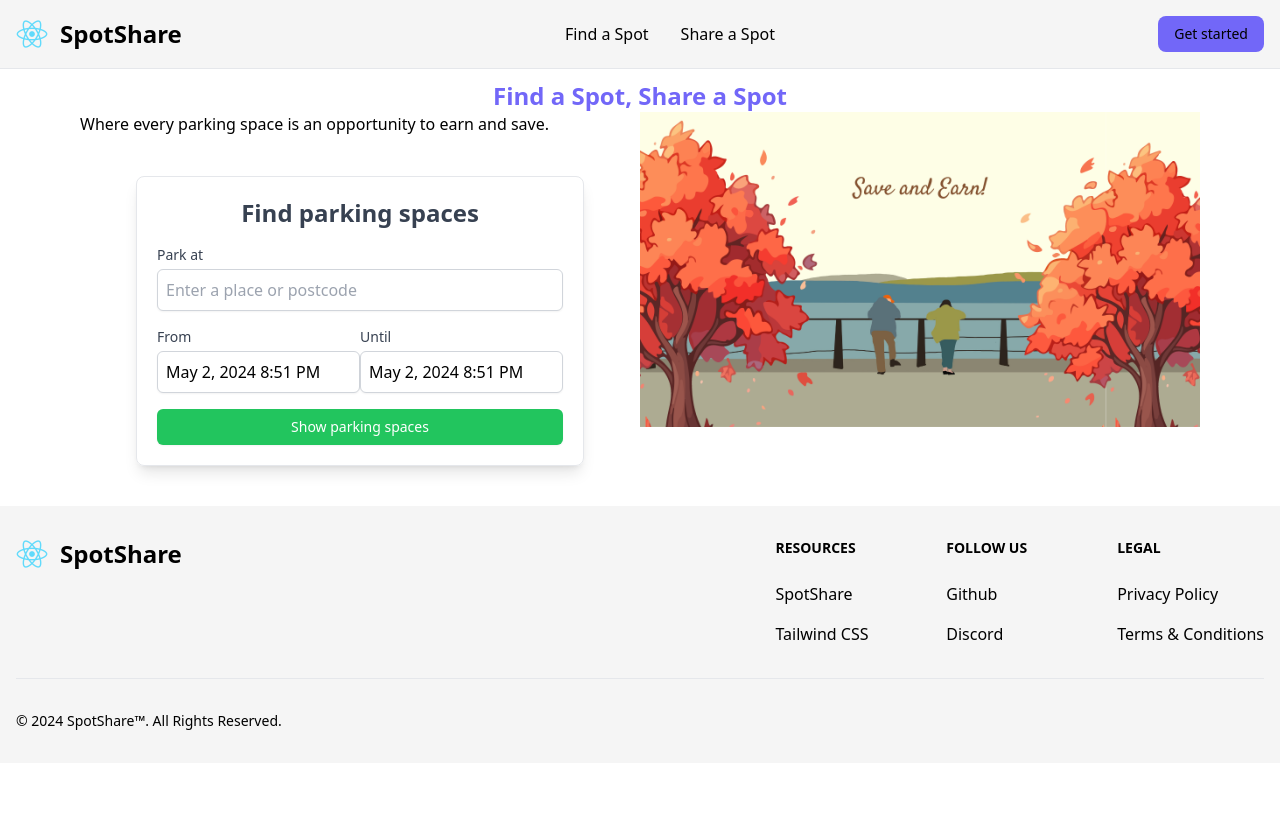
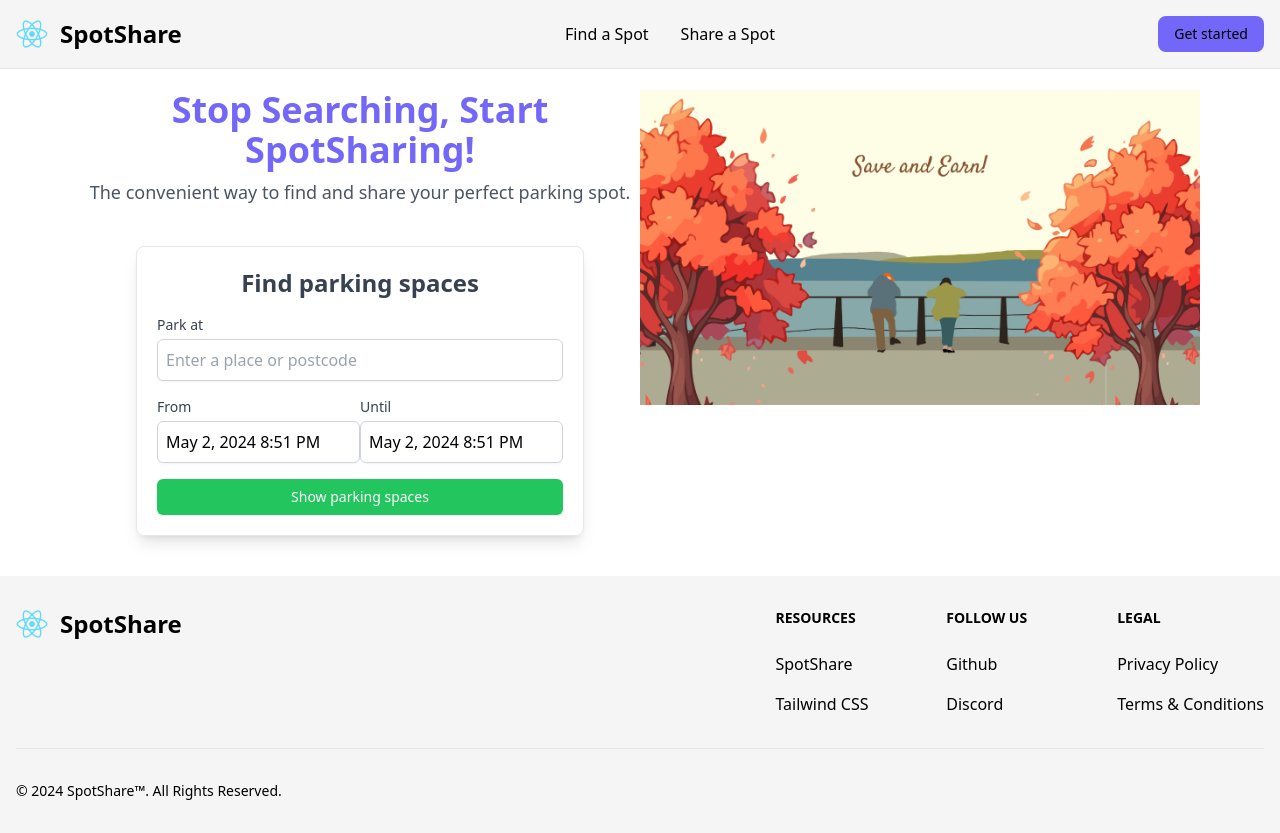
Before and after one commit to Zeethx/SpotShare, a React (Create React App) app: page / in a window 1280 px wide. Before the commit the page ends 800 px from the top, so only its background shows below. Built offline with nearby package versions, Linux system fonts and the light colour scheme.

Commit message:
Changes in Hero and form section

```diff
--- a/src/components/Form/Form.jsx
+++ b/src/components/Form/ParkingForm.jsx
@@ -2,10 +2,9 @@ import React from "react";
 import { useForm, Controller } from "react-hook-form";
 import DatePicker from "react-datepicker";
 import "react-datepicker/dist/react-datepicker.css";
-import Container from "../Container/Container";
 import InputField from "./InputField";
 
-function SimpleParkingForm() {
+function ParkingForm() {
   const { control, handleSubmit } = useForm({
     defaultValues: {
       location: "",
@@ -81,14 +80,5 @@ function SimpleParkingForm() {
   );
 }
 
-function Form() {
-  return (
-    <div>
-      <Container>
-        <SimpleParkingForm />
-      </Container>
-    </div>
-  );
-}
 
-export default Form;
+export default ParkingForm;
--- /dev/null
+++ b/src/components/HomePage/HeroSection.jsx
@@ -0,0 +1,25 @@
+import React from "react";
+import { ParkingForm } from "../";
+
+function HeroSection() {
+  return (
+    <div className="flex flex-col lg:flex-row">
+      <div className="lg:w-1/2">
+        <span className="text-center">
+          <h2 className="text-primary-color text-4xl font-bold">
+            Stop Searching, Start SpotSharing!
+          </h2>
+          <p className="text-lg text-gray-600 mt-2">
+            The convenient way to find and share your perfect parking spot.
+          </p>
+        </span>
+        <ParkingForm />
+      </div>
+      <div className="lg:w-1/2">
+        <img src="/parking.png" alt="parking" />
+      </div>
+    </div>
+  );
+}
+
+export default HeroSection;
--- /dev/null
+++ b/src/components/index.js
@@ -0,0 +1,17 @@
+import HeroSection from './HomePage/HeroSection'
+import Footer from './Footer/Footer'
+import Container from './Container/Container'
+import ParkingForm from './Form/ParkingForm'
+import InputField from './Form/InputField'
+// import Button from './Form/Button'
+import TestFooter from './Footer/TestFooter'
+
+export {
+    HeroSection,
+    Footer,
+    Container,
+    ParkingForm,
+    InputField,
+    // Button,
+    TestFooter
+ }
--- a/src/index.css
+++ b/src/index.css
@@ -9,10 +9,16 @@
 }
 body {
   background-color: var(--bg-color);
-  padding-top: 5vw;
+  padding-top: 7vw;
 }
 
 code {
   font-family: source-code-pro, Menlo, Monaco, Consolas, 'Courier New',
     monospace;
 }
+
+@media screen and (max-width: 768px){
+  body {
+    padding-top: 20vw;
+  }
+}
--- a/src/pages/Home.jsx
+++ b/src/pages/Home.jsx
@@ -1,26 +1,14 @@
-import React from 'react'
-import Container from '../components/Container/Container'
-import  Form from '../components/Form/Form'
+import React from "react";
+import {Container, HeroSection} from "../components"
 
 function Home() {
   return (
     <div>
-        <Container>
-            <h1 className='text-2xl font-bold text-primary-color text-center mt-4'>Find a Spot, Share a Spot</h1>
-            <div className='flex flex-row w-full'>
-                <div className='w-1/2'>
-                    <h2 className='text-primary-black'>
-                        Where every parking space is an opportunity to earn and save.
-                    </h2>
-                    <Form />
-                </div>
-                <div className='w-1/2'>
-                    <img src='/parking.png' alt='parking' />
-                </div>
-            </div>
-        </Container>
+      <Container>
+        <HeroSection />
+      </Container>
     </div>
-  )
+  );
 }
 
-export default Home
+export default Home;
```
